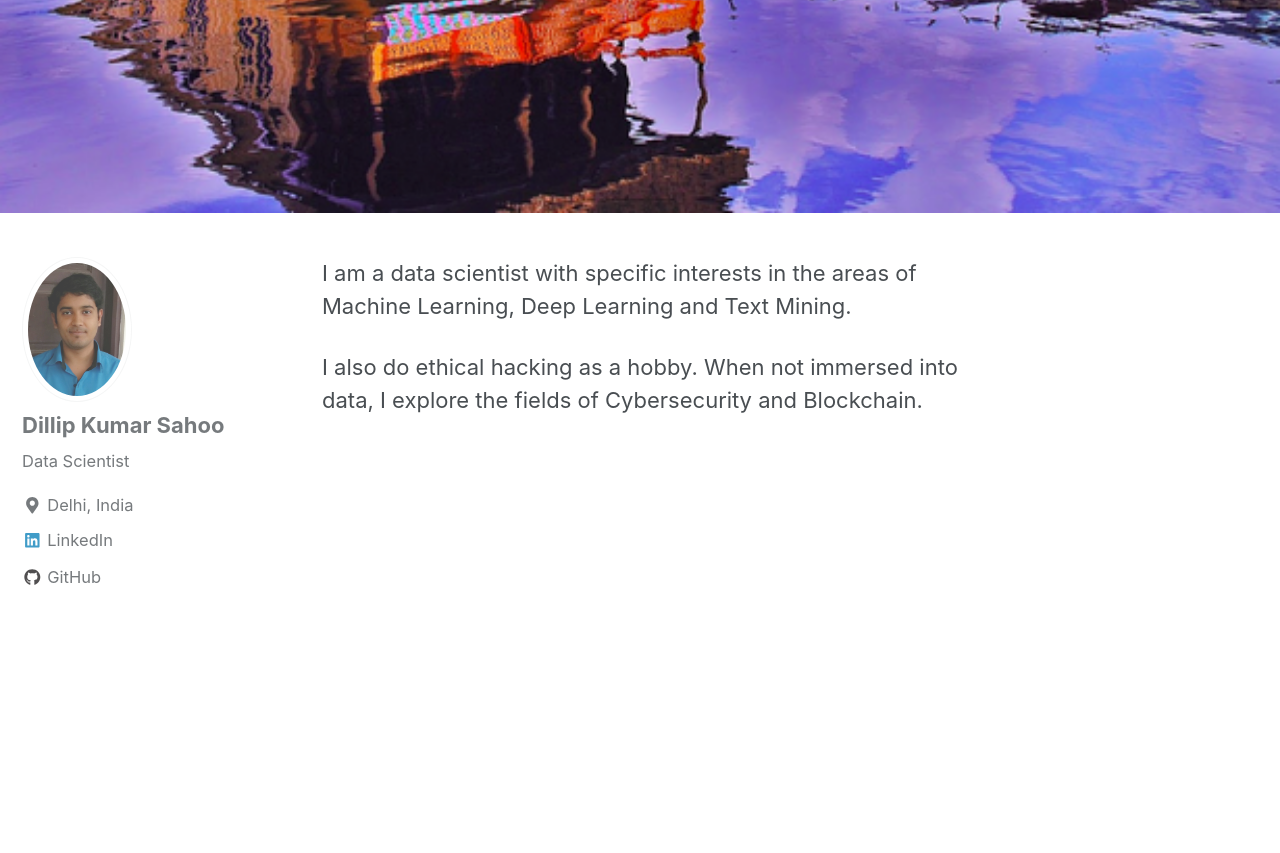
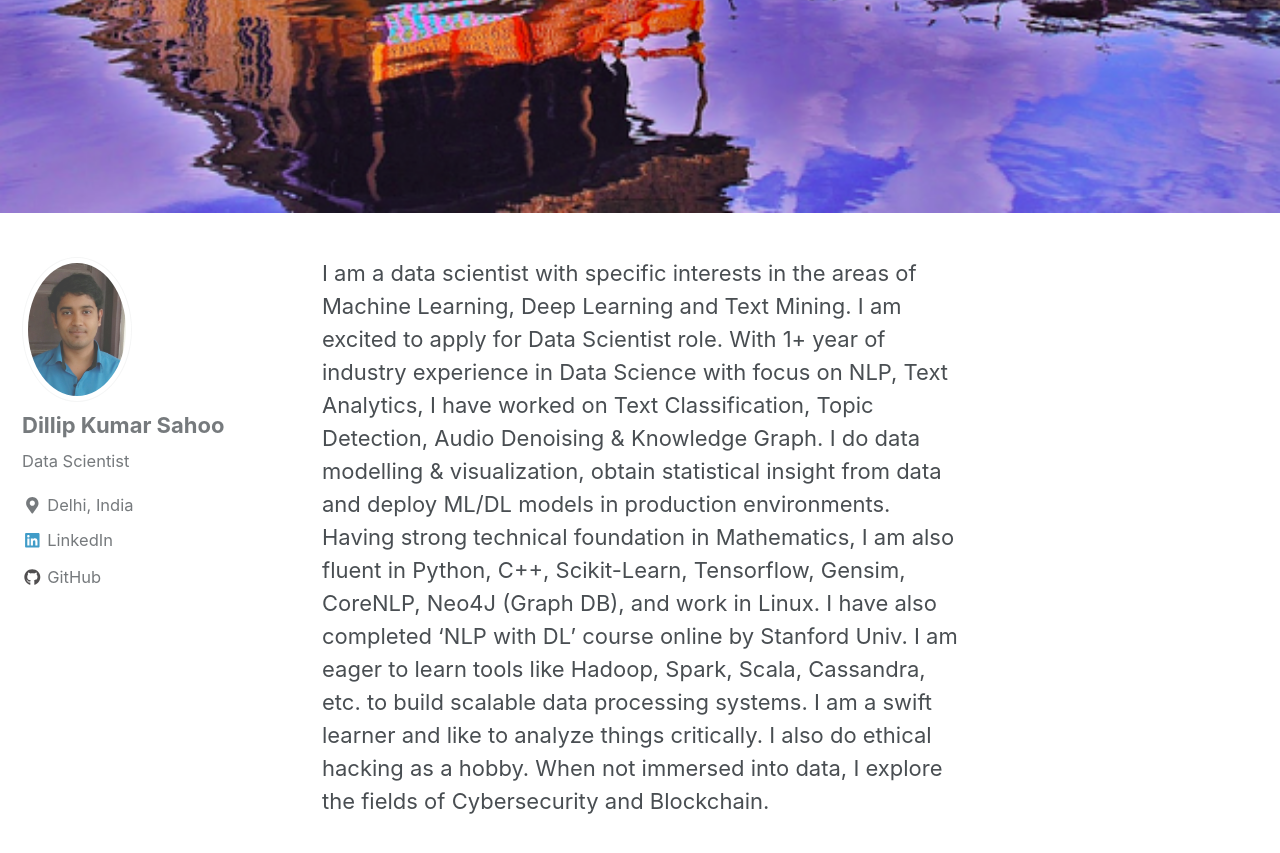
Before and after one commit to DillipKS/DillipKS, a Jekyll site: the page built from _pages/about.md, in a window 1280 px wide and 900 px high, scrolled down 728 px. Shown: the top 853 px of the window. Built offline with Jekyll 4.4.1, drawn with Linux system fonts in a browser that asks for light colours; nearby versions of some CDN libraries.

Commit message:
Update about.md

```diff
--- a/_pages/about.md
+++ b/_pages/about.md
@@ -6,5 +6,7 @@ header:
 ---
 
 I am a data scientist with specific interests in the areas of Machine Learning, Deep Learning and Text Mining.
-
+I am excited to apply for Data Scientist role. With 1+ year of industry experience in Data Science with focus on NLP, Text Analytics, I have worked on Text Classification, Topic Detection, Audio Denoising & Knowledge Graph. I do data modelling & visualization, obtain statistical insight from data and deploy ML/DL models in production environments.
+Having strong technical foundation in Mathematics, I am also fluent in Python, C++, Scikit-Learn, Tensorflow, Gensim, CoreNLP, Neo4J (Graph DB), and work in Linux. I have also completed 'NLP with DL' course online by Stanford Univ.
+I am eager to learn tools like Hadoop, Spark, Scala, Cassandra, etc. to build scalable data processing systems. I am a swift learner and like to analyze things critically.
 I also do ethical hacking as a hobby. When not immersed into data, I explore the fields of Cybersecurity and Blockchain.
```
